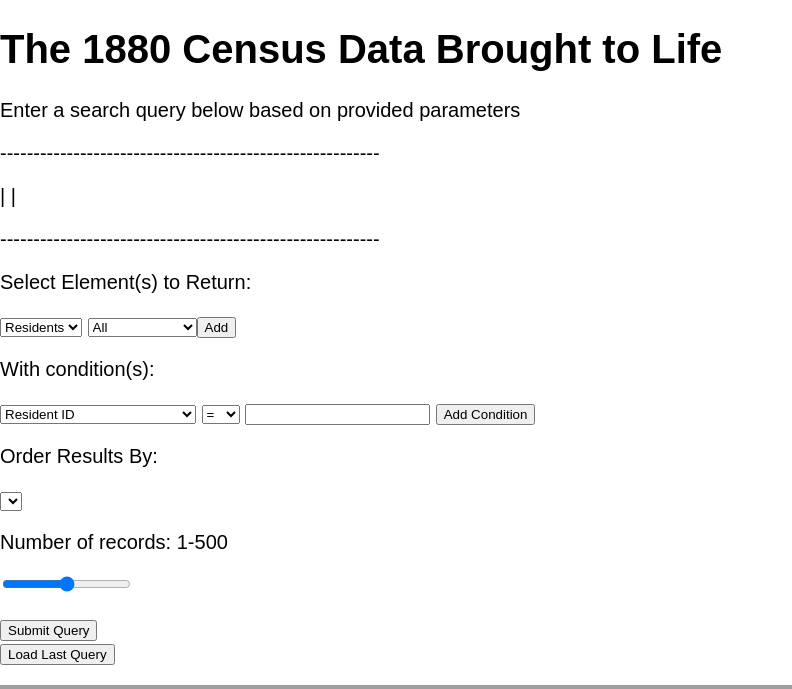
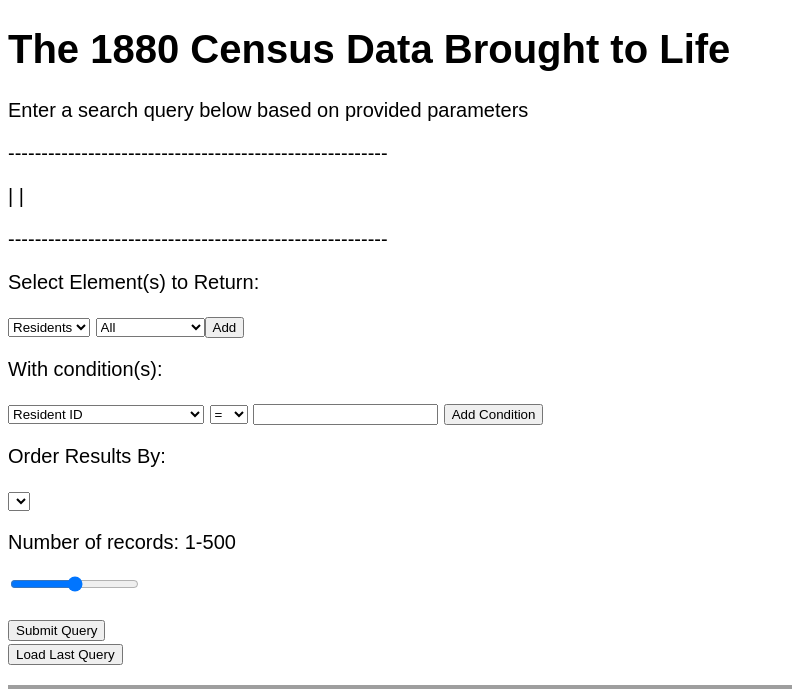
Before and after one commit to celiaarsen/cs4111-proj1, a Flask app: page / in a window 1280 px wide. Shown: the top 689 px of the page, without its empty margins (0-792 px from the left). Run offline with Flask 2, Linux system fonts and the light colour scheme; lists and menus that the app fills with data are empty; parts of the project's set-up code (start-up, migrations or seed data) failed here and were passed over; some libraries are stand-ins or nearby versions; grey boxes are pictures that could not be loaded.

Commit message:
Beat him up

```diff
--- a/server.py
+++ b/server.py
@@ -327,7 +327,7 @@ def index():
 
   if (querySubmitted):
     queryResultTuple = execute_sql_query()
-    lat_long_data = lat_lng_to_list(queryResult)
+    lat_long_data = lat_lng_to_list(queryResultTuple[0])
 
 
     #clears all lists to prepare for next query
@@ -519,17 +519,15 @@ def get_attribute_table(attribute):
     attribute = str(attribute)
 
     if (attribute in resAttribsSyn):
-        print('resident')
         return "resident"
     elif (attribute in ocuAttribsSyn):
-        print('occupation')
         return "occupation"
     elif (attribute in eduAttribsSyn):
-        print('education')
         return "education"
     elif (attribute in transpoAttribsSyn):
-        print('transport')
         return "transport_mode"
+    elif (attribute in addressAttribsSyn):
+        return "address"
     else:
         return ""
 
--- a/templates/index.html
+++ b/templates/index.html
@@ -240,13 +240,13 @@
       /* Always set the map height explicitly to define the size of the div
        * element that contains the map. */
       #map {
-        height: 80%;
+        height: 100%;
       }
       /* Optional: Makes the map fill the window. */
       html, body {
-        height: 80%;
-        margin: 0;
-        padding: 0;
+        height: 100%;
+        margin: 10;
+        padding: 10;
       }
     </style>
   </head>
@@ -305,105 +305,16 @@
       }
 
 
-    </script>
-    <script async defer src="https://maps.googleapis.com/maps/api/js?key=AIzaSyCGxQ5Stz1p-ItVk1m1uZV0Xq7LoXE2eEE&callback=initMap"
+    </script> -->
+     <script async defer src="https://maps.googleapis.com/maps/api/js?key=AIzaSyCGxQ5Stz1p-ItVk1m1uZV0Xq7LoXE2eEE&callback=initMap"
       type="text/javascript">
     </script>
 
+<div> </div>
+<div> </div>
+<div> </div>
 
 </body>
 
 
 </html>
-
-
-
-<!-- Might be useful...
-
-
-
-
-
-<!-- bye bye other options
-
-		<optgroup label="Occupation Attributes">
-			{% for i in range(0, lenOA)%}
-			<option value={{oAS[i]}}>{{oAC[i]}}</option>
-			{% endfor %}
-		</optgroup>
-
-
-		<optgroup label="Education Attributes">
-			{% for i in range(0, lenEA)%}
-			<option value={{eAS[i]}}>{{eAC[i]}}</option>
-			{% endfor %}
-		</optgroup>
-
-
-		<optgroup label="Transportation Attributes">
-			{% for i in range(0, lenTA)%}
-			<option value={{tAS[i]}}>{{tAC[i]}}</option>
-			{% endfor %}
-		</optgroup>
-
-
-		<optgroup label="Address Attributes">
-			{% for i in range(0, lenEA)%}
-			<option value={{aAS[i]}}>{{aAC[i]}}</option>
-			{% endfor %}
-		</optgroup>
-
-
-
-<form method="POST" action="/grouping">
-	<p>Indicate Data Ordering, Grouping, and Number of Records:</p>
-
-	<select name="groupBy">
-
-		{% if 'Resident' in selectionsVar %}
-		<optgroup label="Resident Attributes">
-			{% for i in range(0, lenRA)%}
-			<option value={{rAS[i]}}>{{rAC[i]}}</option>
-			{% endfor %}
-		</optgroup>
-		{% endif %}
-
-		{% if 'Occupation' in selectionsVar %}
-		<optgroup label="Occupation Attributes">
-			{% for i in range(0, lenOA)%}
-			<option value={{oAS[i]}}>{{oAC[i]}}</option>
-			{% endfor %}
-		</optgroup>
-		{% endif %}
-
-		{% if 'Education' in selectionsVar %}
-		<optgroup label="Education Attributes">
-			{% for i in range(0, lenEA)%}
-			<option value={{eAS[i]}}>{{eAC[i]}}</option>
-			{% endfor %}
-		</optgroup>
-		{% endif %}
-
-		{% if 'Transport_Mode' in selectionsVar %}
-		<optgroup label="Transportation Attributes">
-			{% for i in range(0, lenTA)%}
-			<option value={{tAS[i]}}>{{tAC[i]}}</option>
-			{% endfor %}
-		</optgroup>
-		{% endif %}
-
-		{% if 'Address' in selectionsVar %}
-		<optgroup label="Address Attributes">
-			{% for i in range(0, lenEA)%}
-			<option value={{aAS[i]}}>{{aAC[i]}}</option>
-			{% endfor %}
-		</optgroup>
-		{% endif %}
-
-	</select>
-
-
-
-	<input type="submit" value="Submit Query"></p>
-
--->
```
